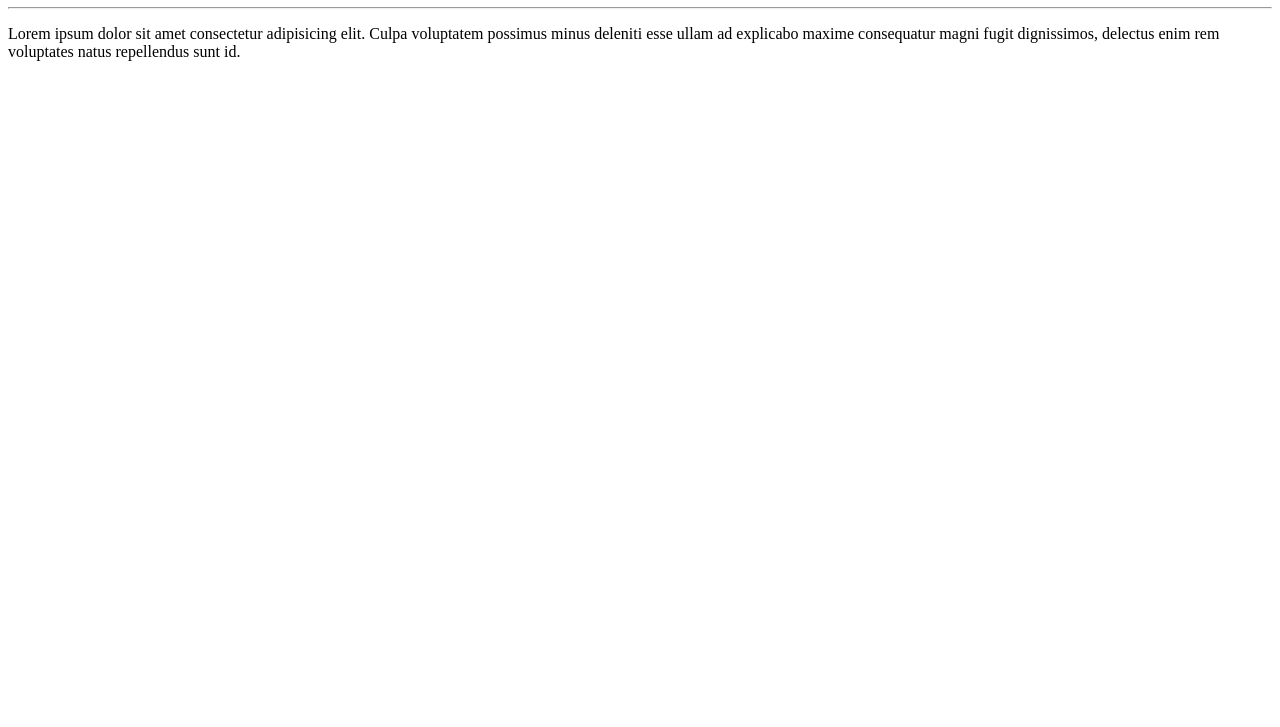
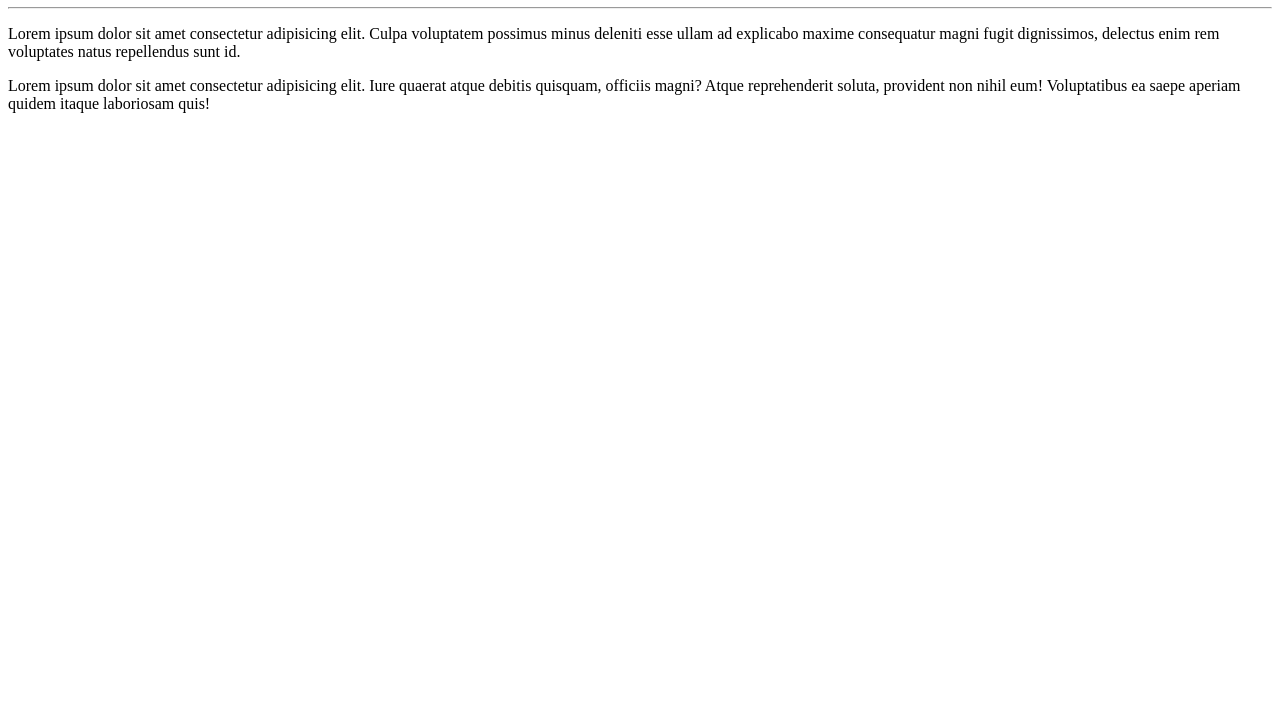
Before and after one commit to rondinelle-machado/Ola-Mundo, a plain HTML site: page site-exemplo/index.html in a window 1280 px wide. Shown: the part 73-800 px from the top of the page. Drawn offline with Linux system fonts and the light colour scheme.

Commit message:
adicionei um paragrafao

```diff
--- a/site-exemplo/index.html
+++ b/site-exemplo/index.html
@@ -9,6 +9,7 @@
     <h1>Olá Mundo! </h1>
     <hr>
     <p>Lorem ipsum dolor sit amet consectetur adipisicing elit. Culpa voluptatem possimus minus deleniti esse ullam ad explicabo maxime consequatur magni fugit dignissimos, delectus enim rem voluptates natus repellendus sunt id.</p>
+    <p>Lorem ipsum dolor sit amet consectetur adipisicing elit. Iure quaerat atque debitis quisquam, officiis magni? Atque reprehenderit soluta, provident non nihil eum! Voluptatibus ea saepe aperiam quidem itaque laboriosam quis!</p>
 
 </body>
 </html>
```
